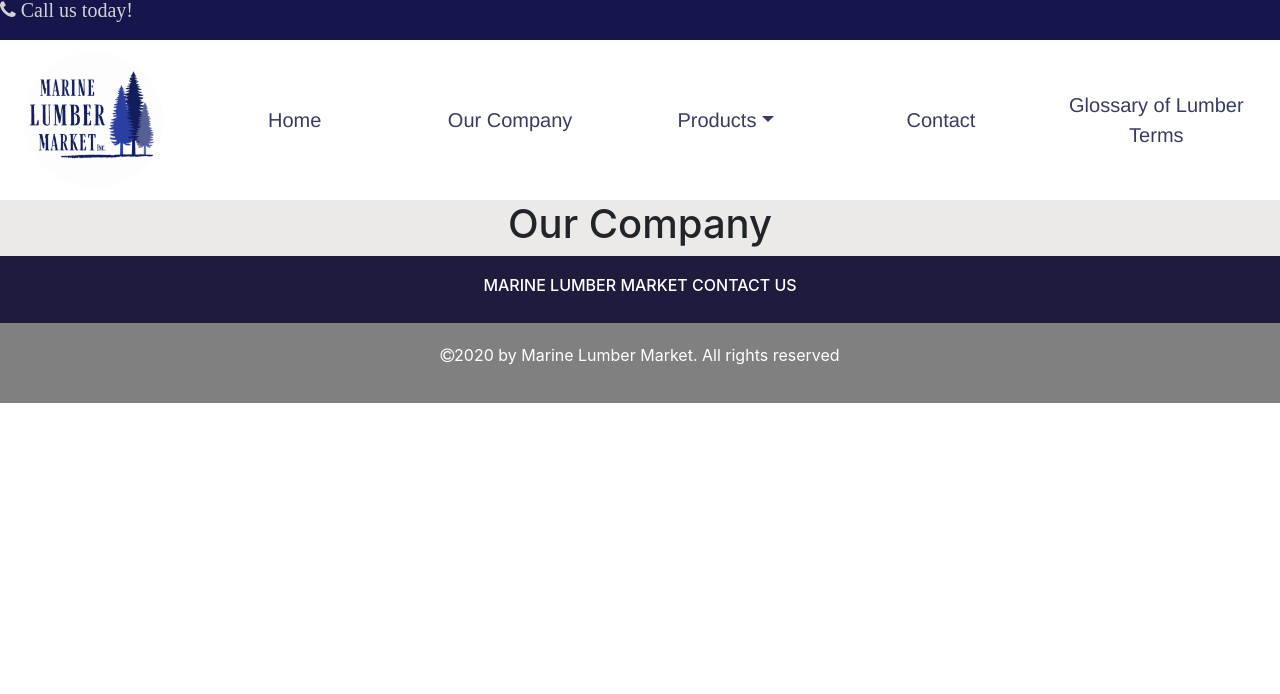
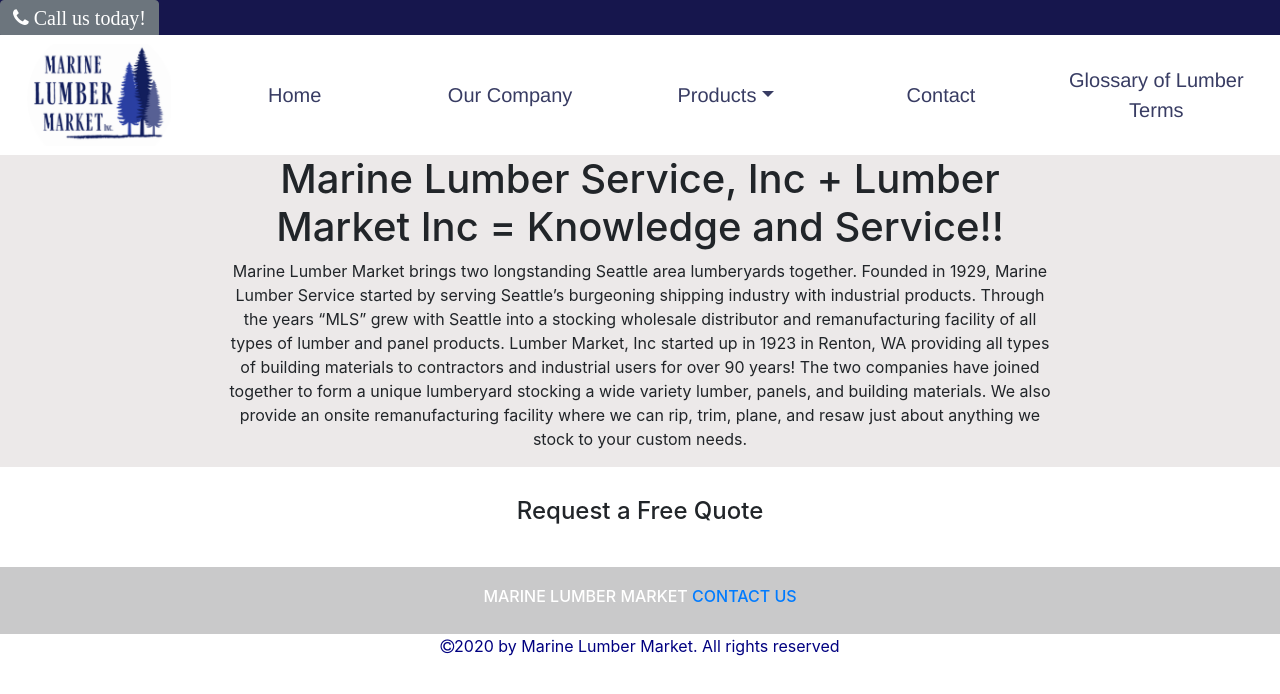
Before and after one commit to lpiethe/marinelumbermarket, a React (Create React App) app: page /About in a window 1280 px wide. Shown: the top 694 px of the page. Built offline with nearby package versions, Linux system fonts and the light colour scheme.

Commit message:
Added Content

```diff
--- a/src/App.css
+++ b/src/App.css
@@ -8,7 +8,7 @@
   color: lightgray;
   text-align: center;
   max-width: 100%;
-  height: 40px;
+  height: 35px;
 }
 .header i {
   font-size: 20px;
@@ -21,7 +21,7 @@
   text-align: center;
   background-color: white;
   list-style-type: none;
-  height: 160px;
+  height: 120px;
 }
 
 .navlink  {
@@ -56,7 +56,7 @@
 }
 
 .homePage2 {
-  background-color: lightgray;
+  background-color: white;
   margin-top: 20px;
   color:rgba(38, 46, 71, 0.829);
   text-align: center;
@@ -65,15 +65,32 @@
   margin: 0 auto;
 }
 
+.homePage3 {
+  background-color: rgb(32, 31, 49);
+  padding-left: -15px;
+}
+
 .footer {
   color: white;
-  background-color: rgb(30, 27, 61);
+  background-color: rgb(201, 201, 202);
   padding: 20px;
 }
 
 .footer2 {
-  background-color: gray;
-  color: white;
-  padding: 20px;
+  background-color: white;
+  color: navy;
+}
 
+.about {
+  text-align: center;
+  justify-content: center;
 }
+
+.aboutQuote {
+  text-align: center;
+  justify-content: center;
+  background-color: white;
+  height: 100px;
+  margin: 0 auto;
+  padding-top: 30px;
+}
--- a/src/components/AboutComponent.js
+++ b/src/components/AboutComponent.js
@@ -1,11 +1,26 @@
 import React, {Component} from 'react';
+import {Container, Col, Row, Button} from 'reactstrap';
 
 class About extends Component {
     render() {
         return (
-            <div>
-                <h1>Our Company</h1>
-            </div>
+            <React.Fragment>
+                <Container fluid>
+                    <Row className='about'>
+                        <Col xs='12' sm='8'>
+                <h1>Marine Lumber Service, Inc + Lumber Market Inc = Knowledge and Service!!</h1>
+                <p>Marine Lumber Market brings two longstanding Seattle area lumberyards together.  Founded in 1929, Marine Lumber Service started by serving Seattle’s burgeoning shipping industry with industrial products.  Through the years “MLS” grew with Seattle into a stocking wholesale distributor and remanufacturing facility of all types of lumber and panel products.  Lumber Market, Inc started up in 1923 in Renton, WA providing all types of building materials to contractors and industrial users for over 90 years!
+
+
+
+The two companies have joined together to form a unique lumberyard stocking a wide variety lumber, panels, and building materials.  We also provide an onsite remanufacturing facility where we can rip, trim, plane, and resaw just about anything we stock to your custom needs.</p>
+                        </Col>
+                    </Row>
+                    <Row className='aboutQuote'>
+                        <h4>Request a Free Quote</h4>
+                    </Row>
+                </Container>
+            </React.Fragment>
         );
     }
 }
--- a/src/components/FooterComponent.js
+++ b/src/components/FooterComponent.js
@@ -8,7 +8,7 @@ class Footer extends Component {
                 <Container fluid >
                     <Row className='footer'>
                         <Col xs='12' >
-                            <h6>MARINE LUMBER MARKET CONTACT US</h6>
+                            <h6>MARINE LUMBER MARKET <a href ='/contact'> CONTACT US </a></h6>
                         </Col>
                     </Row>
                     <Row className='footer2'>
--- /dev/null
+++ b/src/components/GlossaryComponent.js
@@ -0,0 +1,11 @@
+import React, { Component } from 'react';
+
+class Glossary extends Component {
+    render () {
+        return (
+            <h2>Lumber Nomenclature and Definitions</h2>
+        );
+    }
+}
+
+export default Glossary;
--- a/src/components/HeaderComponent.js
+++ b/src/components/HeaderComponent.js
@@ -1,5 +1,5 @@
 import React, {Component} from 'react';
-import {Container, Col, Row, Navbar, Nav, NavItem, NavLink,NavbarToggler, Collapse, Jumbotron, UncontrolledDropdown, DropdownToggle, DropdownItem, DropdownMenu, NavbarBrand} from 'reactstrap';
+import {Container, Col, Row, Navbar, Nav, NavItem, NavLink,NavbarToggler, Collapse, Jumbotron, UncontrolledDropdown, DropdownToggle, DropdownItem, DropdownMenu, NavbarBrand, Button} from 'reactstrap';
 
 class Header extends Component {
     constructor(props){
@@ -20,36 +20,21 @@ class Header extends Component {
             <React.Fragment>
                 <Container fluid className='header'>
                     <Row>
-                    <br></br><i class="fa fa-phone" aria-hidden="true">   Call us today!</i>
+                   <Button><i class="fa fa-phone" aria-hidden="true"> Call us today!</i> </Button>
                     </Row>
                 </Container>
                 <Navbar  light expand='md' className='Navigation' sticky='top'>
-               <a href='/'> <NavbarBrand><img src={require("../marineLumberLogo.png")} width='155' /></NavbarBrand></a>
+               <a href='/'> <NavbarBrand><img src={require("../marineLumberLogo3.png")} width='155' /></NavbarBrand></a>
                 <NavbarToggler onClick={this.toggleNav} className="mr-2" color='white'/>
                     <Collapse isOpen={this.state.isNavOpen} navbar navbar-dark>
                              <NavItem className='navitem'>
                                  <NavLink href='/' className='navlink'>Home</NavLink>
                              </NavItem>
                              <NavItem className='navitem'>
-                                 <NavLink href='/projects' className='navlink'>Our Company</NavLink>
+                                 <NavLink href='/about' className='navlink'>Our Company</NavLink>
                              </NavItem>
                              <UncontrolledDropdown className='navitem'>
-{/* =======
-                <Jumbotron fluid className='header'>
-                        <img src={require("../marineLumberLogo2.png")} width='650' />
-                </Jumbotron>
-                <Navbar  color='faded' light expand='md' className='Navigation' sticky='top'>
-                <NavbarToggler onClick={this.toggleNav} className="mr-2"/>
-                    <Collapse isOpen={this.state.isNavOpen} navbar>
 
-                             <NavItem>
-                                 <NavLink href='/' className='navlink'>Home</NavLink>
-                             </NavItem>
-                             <NavItem>
-                                 <NavLink href='/projects' className='navlink'>Our Company</NavLink>
-                             </NavItem>
-
-                             <UncontrolledDropdown> */}
 
                                  <DropdownToggle nav caret className='navlink'>
                                      Products
@@ -84,7 +69,7 @@ class Header extends Component {
                                  <NavLink href='/contact' className='navlink'>Contact</NavLink>
                              </NavItem>
                              <NavItem className='navitem'>
-                                 <NavLink href='/contact' className='navlink'>Glossary of Lumber Terms</NavLink>
+                                 <NavLink href='/Glossary' className='navlink'>Glossary of Lumber Terms</NavLink>
                              </NavItem>
                     </Collapse>
                 </Navbar>
--- a/src/components/HomePageComponent.js
+++ b/src/components/HomePageComponent.js
@@ -8,7 +8,7 @@ class Home extends Component {
             <React.Fragment>
                 <Container fluid className='homePage'>
                     <Row className='homePage'>
-                        <Col xs='8' mx-auto>
+                        <Col xs='12' sm='6' mx-auto>
                             <h1>MARINE LUMBER MARKET</h1>
                             <p>Marine Lumber Market is a full service Lumber and Building materials wholesale distributor, remanufacturer, and stocking retail yard.  Operating from our plant in South Park, we serve a wide variety of customers from small independent contractors to some of the largest industrial users in the Northwest.  We source directly from the manufacturer and specialize in having a wide variety of lumber products in stock including marine grade treated lumber, large hardwood and softwood timbers, industrial products, and unique specialty hardware.  Conveniently located near down town Seattle we can deliver most orders the same day!
                                 <br></br>
@@ -24,6 +24,14 @@ class Home extends Component {
                         <hr></hr>
                         </Col>
                     </Row>
+                    <Row className='homePage3'>
+                    <Col>
+                        <img src={require("../measurePic.jpg")} width='700'/>
+                        </Col>
+                        <Col>
+                        <h3>Test</h3>
+                        </Col>
+                    </Row>
                 </Container>
             </React.Fragment>
         );
--- a/src/components/MainComponent.js
+++ b/src/components/MainComponent.js
@@ -6,6 +6,7 @@ import Footer from './FooterComponent';
 import About from './AboutComponent';
 import Product from './ProductComponent';
 import Contact from './ContactComponent';
+import Glossary from './GlossaryComponent';
 
 class Main extends Component {
     render() {
@@ -23,8 +24,8 @@ class Main extends Component {
                         <Route exact path="/Product" component={Product}/>
                         <Route exact path="/Contact" component={Contact}/>
                         <Route exact path="/" component={Home}/>
+                        <Route exact path="/Glossary" component={Glossary}/>
                     </Switch>
-
                 <Footer/>
                 </div>
             </Router>
```
Also changed, not shown: src/marineLumberLogo3.png (added), src/measurePic.jpg (added). Lines whose indentation alone changed are shown as unchanged.
